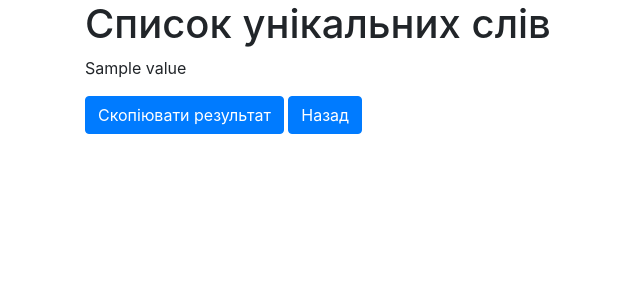
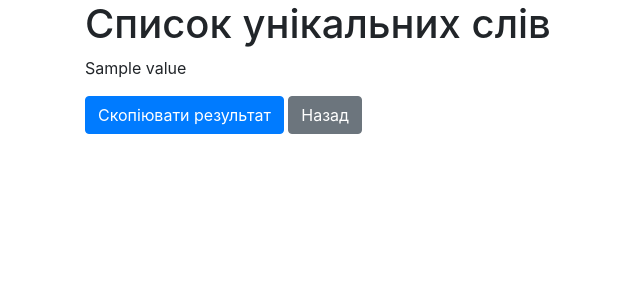
Before and after one commit to camingout/word-list, a Flask app: template templates/result.html in a window 1280 px wide. Shown: the part 58-358 px from the top of the page, without its empty margins (0-640 px from the left). Run offline with Flask 3, Linux system fonts and the light colour scheme; the template is opened without the code that fills it: most values are stand-ins (such as "Sample title", 1, 10 or a date in 2020); some libraries are stand-ins or nearby versions.

Commit message:
Refactor result.html to improve button styling

```diff
--- a/templates/result.html
+++ b/templates/result.html
@@ -13,7 +13,7 @@
 
 <div class="mb-3">
     <button type="button" id="copy-btn" class="btn btn-primary">Скопіювати результат</button>
-    <a href="{{ url_for('index') }}" class="btn btn-primary">Назад</a>
+    <a href="{{ url_for('index') }}" class="btn btn-secondary">Назад</a>
 </div>
 
 <script>
```
